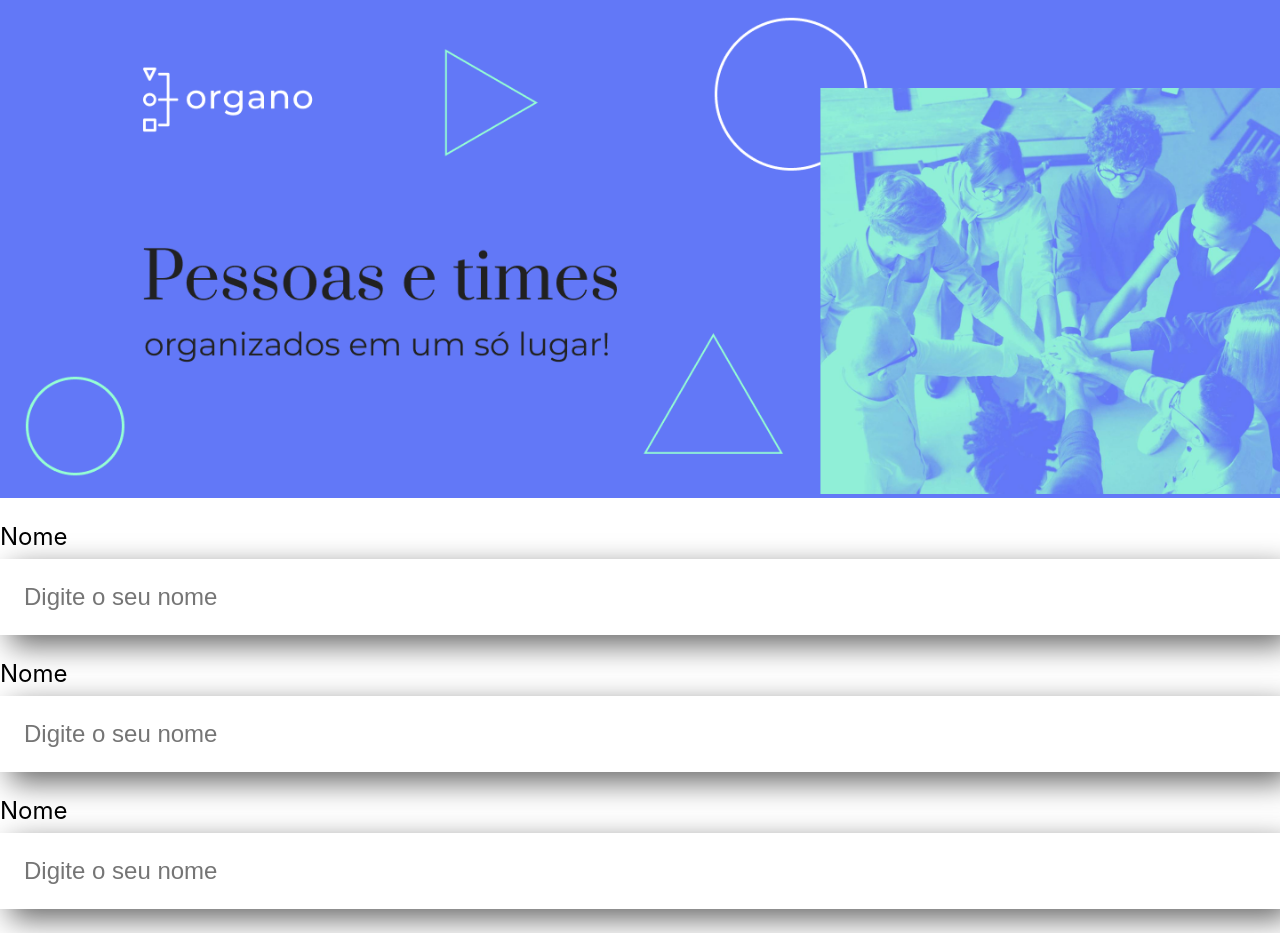
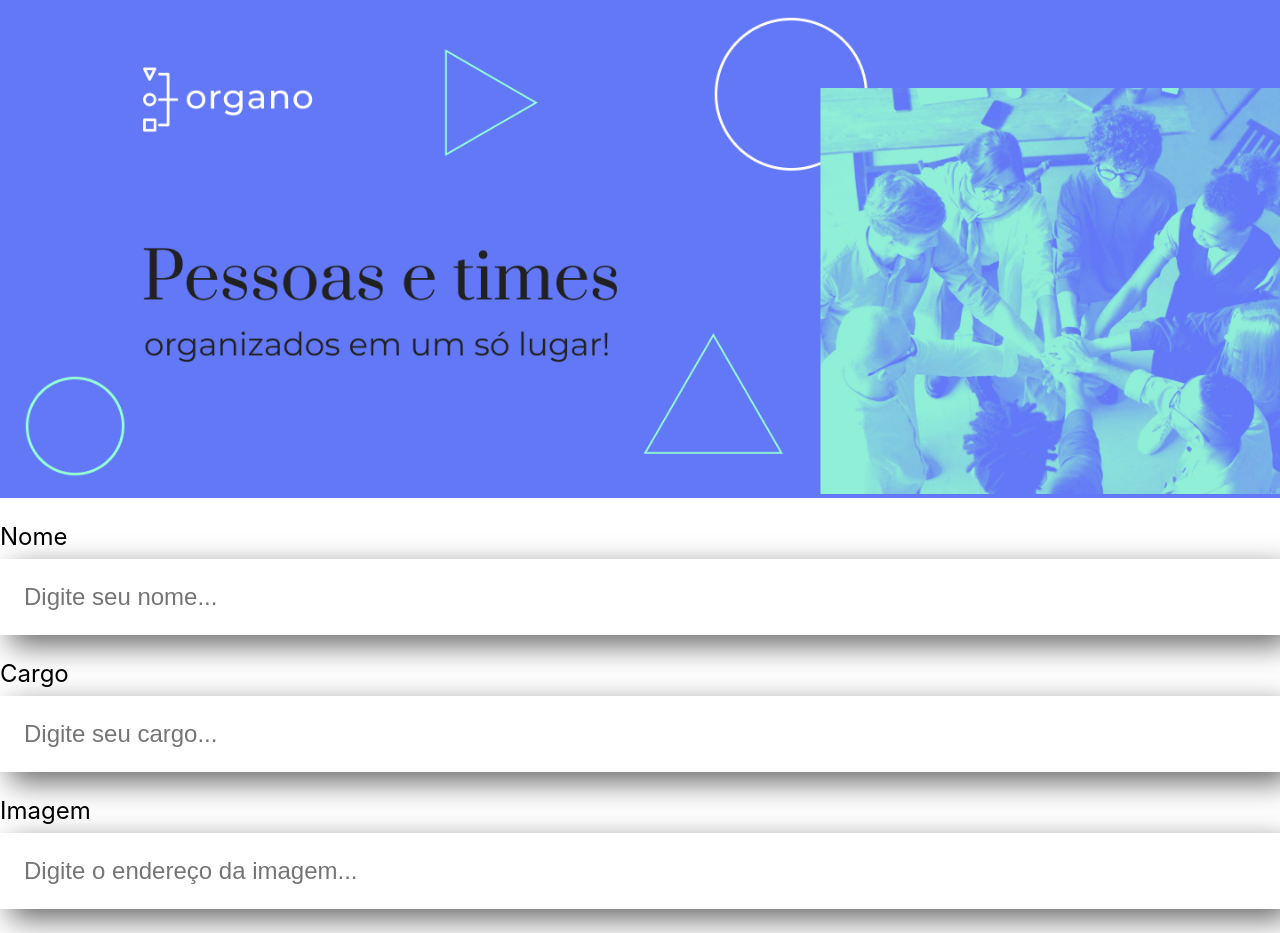
Before and after one commit to jhenriquedsm/organo, a JavaScript app: page / in a window 1280 px wide. Built offline with nearby package versions, Linux system fonts and the light colour scheme; the HTML template or start-up script is replaced by a standard one.

Commit message:
component parameters

```diff
--- a/src/App.js
+++ b/src/App.js
@@ -5,9 +5,9 @@
   return (
     <div className="App">
       <Banner />
-      <TextField label="Nome" />
-      <TextField label="Cargo" />
-      <TextField label="Imagem" />
+      <TextField label="Nome" placeholder="Digite seu nome"/>
+      <TextField label="Cargo" placeholder="Digite seu cargo"/>
+      <TextField label="Imagem" placeholder="Digite o endereço da imagem"/>
     </div>
   );
 }
--- a/src/components/TextField/index.js
+++ b/src/components/TextField/index.js
@@ -1,10 +1,13 @@
 import './TextField.css'
 
-const TextField = () => {
+const TextField = (props) => {
+
+    const placeholderModificada = `${props.placeholder}...`
+
     return (
          <div className="text-field">
-            <label>Nome</label>
-            <input placeholder='Digite o seu nome' />
+            <label>{props.label}</label>
+            <input placeholder={placeholderModificada}/>
          </div>
     )
 }
```
